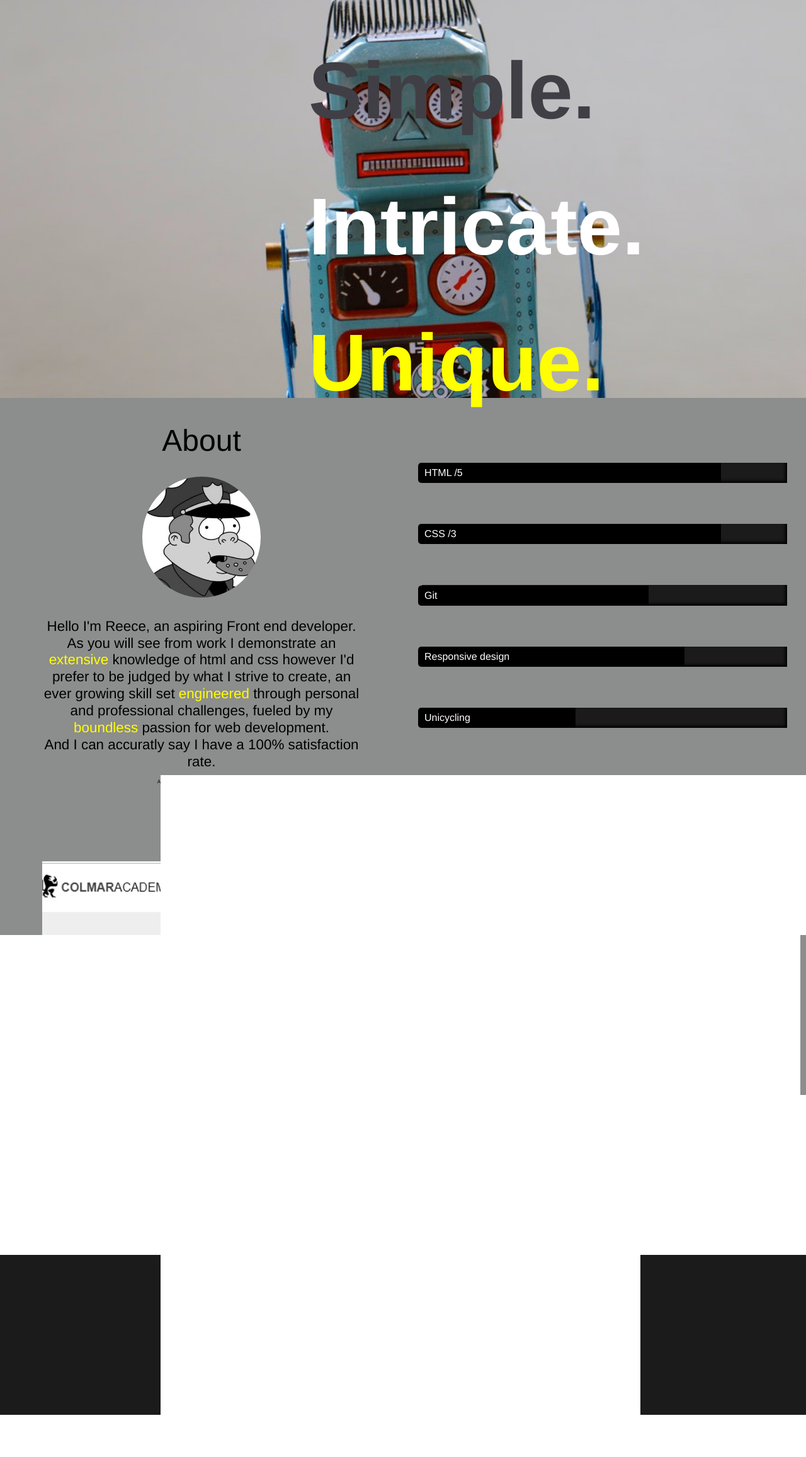
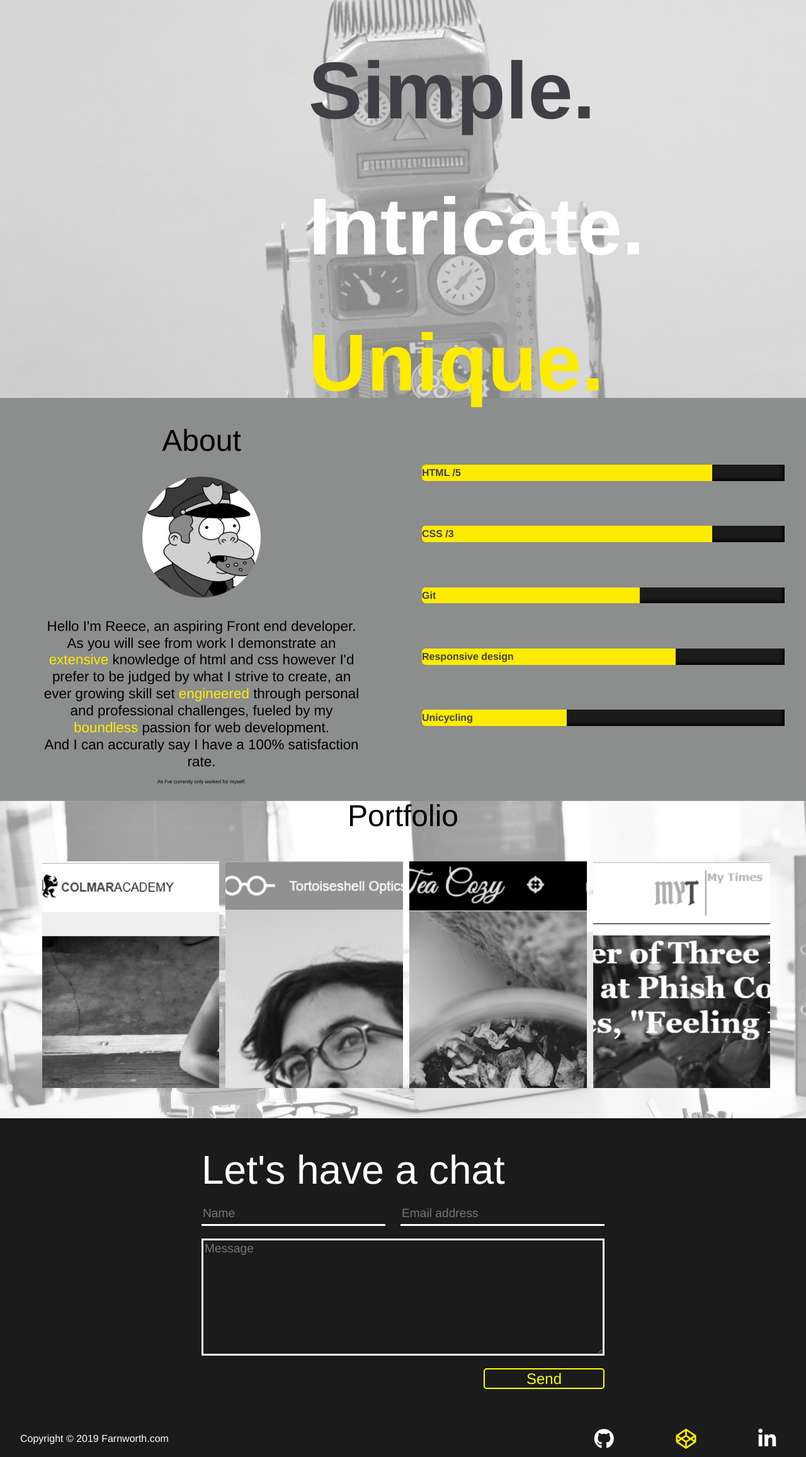
Before and after one commit to DokGreen/portfolio, a PHP site: page / in a window 1280 px wide. Shown: the part 40-2354 px from the top of the page at 63% size. Run offline with PHP 8.4, Linux system fonts and the light colour scheme; some libraries are stand-ins or nearby versions; grey boxes are pictures that could not be loaded.

Commit message:
style changes

```diff
--- a/resources/styles.css
+++ b/resources/styles.css
@@ -16,7 +16,7 @@ a {
 } */
 
 .yellow {
-  color: yellow;
+  color: #FDEC00;
 }
 
 #small {
@@ -88,9 +88,18 @@ li {
   font-size: 8rem;
   font-weight: bold;
   overflow: hidden;
-  background: url(media/imgs/robot.jpg) no-repeat fixed center;
+  background: linear-gradient(rgba(255,255,255,0.5), rgba(255,255,255,0.5)), url(media/imgs/robot.jpg) no-repeat fixed center;
   background-size: cover;
 }
+/*
+#intro::after, #intro::before {
+  position: absolute;
+  display: block;
+  height: 100%;
+  width: 100%;
+  content: "";
+  background-color: rgba(64,63,69,0.5);
+}*/
 
 #introtxt {
   position: relative;
@@ -187,22 +196,24 @@ li {
 }
 
 .bars {
-  height: 1.4rem;
+  height: 1.6rem;
   width: 300%; /*change this width somehow*/
   display: flex;
   align-items: center;
-  padding: 5px 0 5px 4px;
   color: #fff;
   background-color: #1c1b1b;
   box-shadow: -3px -3px 5px #000 inset;
+  border-radius: 5px 0 0 5px;
+  overflow: hidden;
 }
 
 .bartxt {
-  position: relative;
-  left: -10px;
-  padding: 8px 10px;
+  height: inherit;
+  padding-top: 10px;
   border-radius: 5px 0 0 5px;
-  background-color: #000;
+  color: #403F45;
+  font-weight: bold;
+  background-color: #FDEC00;
 }
 
 .bars:nth-child(1) .bartxt {
@@ -229,7 +240,8 @@ li {
   display: flex;
   flex-direction: column;
   color: #000;
-  background-color: rgba(27, 28, 28, 0.5)
+  background: linear-gradient(rgba(255,255,255,0.5), rgba(255,255,255,0.5)), url(media/imgs/robotoffice.jpeg) no-repeat fixed center;
+  background-size: cover;
 }
 
 #projects h1 {
```
Also changed, not shown: resources/media/imgs/robot.jpg, resources/media/imgs/robotoffice.jpeg (added).
